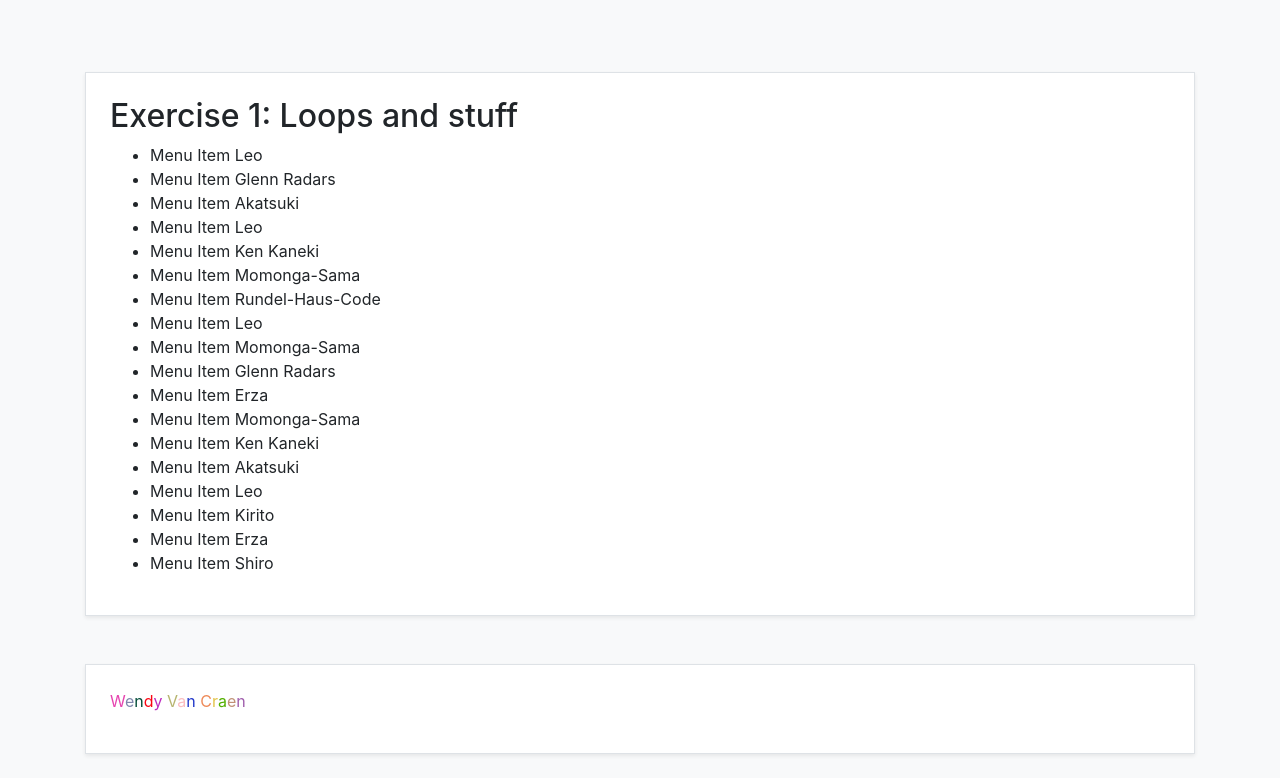
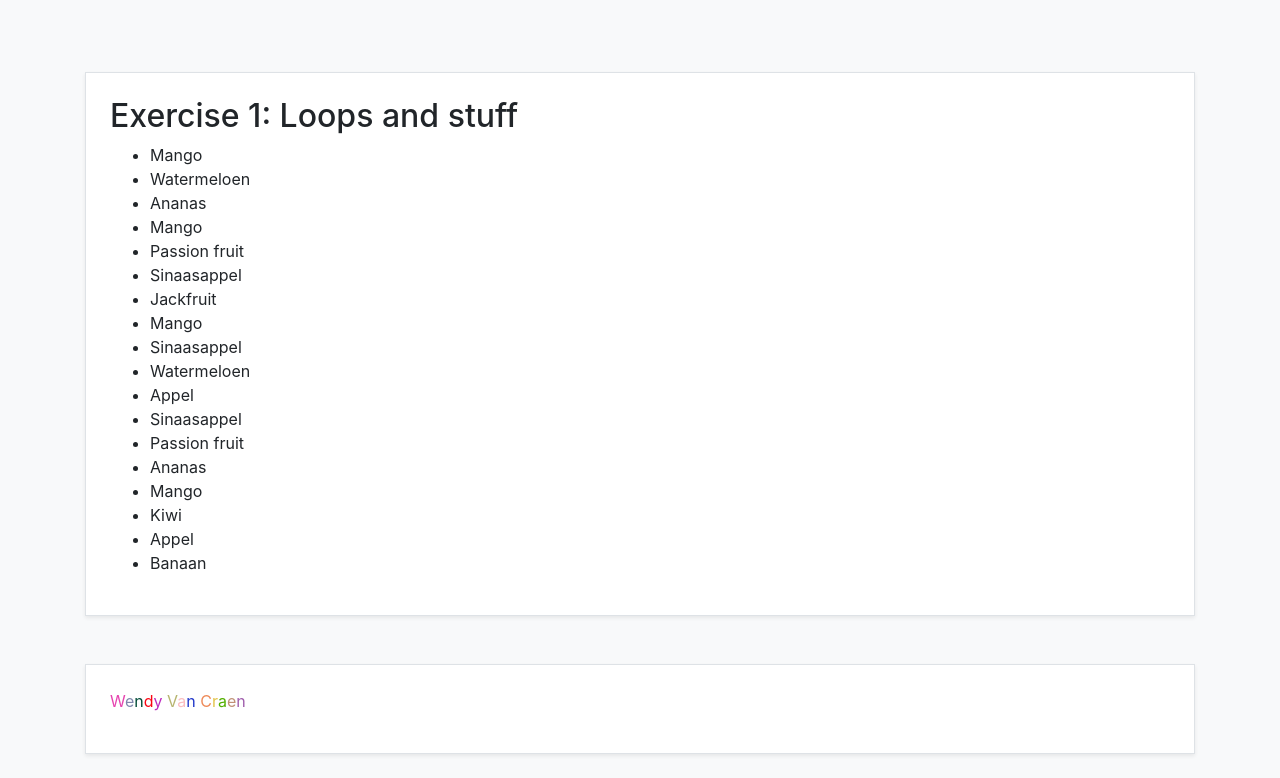
Before and after one commit to CRAEW/learning-php, a PHP site: page /js-to-php/index.php in a window 1280 px wide. Shown: the part 800-1578 px from the top of the page. Run offline with PHP 8.4, Linux system fonts and the light colour scheme; data that the repository does not hold is empty.

Commit message:
php to js

```diff
--- a/js-to-php/js-to.php
+++ b/js-to-php/js-to.php
@@ -7,20 +7,21 @@ $pictures = array(
     "https://wallpaperaccess.com/full/190815.jpg",
     "https://images7.alphacoders.com/528/528418.jpg",
     "https://wallpaperaccess.com/full/300068.jpg",
-    "https://www.hdwallpaper.nu/wp-content/uploads/2016/02/golden-gate_wallpaper_030.jpg"
+    "https://www.hdwallpaper.nu/wp-content/uploads/2016/02/golden-gate_wallpaper_030.jpg",
+    "https://pixabay.com/get/57e0dd4b4b56ad14f6d1867dda6d337b173ad8e1514c704c732a7cd29e4ecd5e/lights-1088141_1920.jpg"
 );
 
 // Variable array with random name strings
 $strings = array(
-  "Kirito",
-  "Erza",
-  "Akatsuki",
-  "Shiro",
-  "Leo",
-  "Rundel-Haus-Code",
-  "Ken Kaneki",
-  "Glenn Radars",
-  "Momonga-Sama"
+  "Kiwi",
+  "Appel",
+  "Ananas",
+  "Banaan",
+  "Mango",
+  "Jackfruit",
+  "Passion fruit",
+  "Watermeloen",
+  "Sinaasappel"
 );
 
 // Executables
@@ -50,7 +51,7 @@ function loopWhile() {
   // Loop through $strings array and create random li as long as there are values in the $arr_tracker array
   while(count($arr_tracker) > 0) {
     $randomString = $strings[mt_rand(0, count($strings) - 1)];
-    echo "<li>Menu Item $randomString </li>";
+    echo "<li>$randomString</li>";
 
     // Searches the random value in the array and deletes it
     if (($key = array_search($randomString, $arr_tracker)) !== false) {
```
